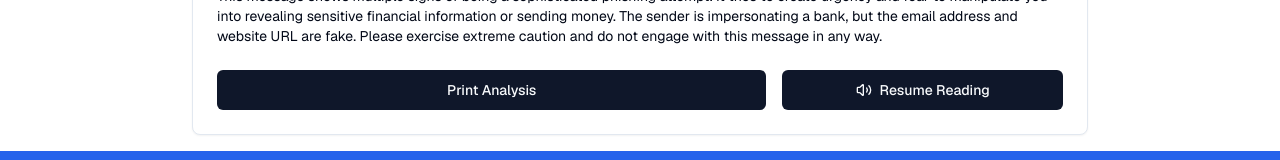
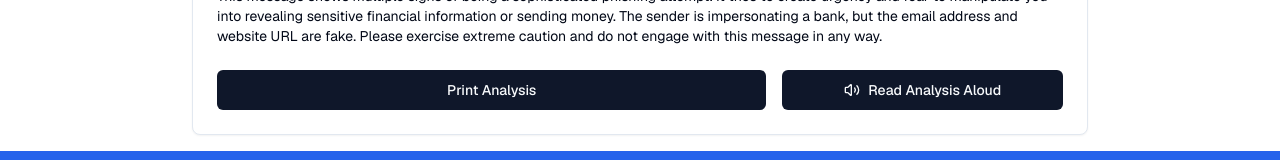
Before and after one commit to contigen/aware, a Next.js app: page /detect in a window 1280 px wide. Shown: the part 1742-1902 px from the top of the page. Built offline with nearby package versions, Linux system fonts and the light colour scheme.

Commit message:
Refactor  types

```diff
--- a/src/components/scam-analysis.tsx
+++ b/src/components/scam-analysis.tsx
@@ -28,42 +28,12 @@ import {
 import { useSpeechSynthesis } from '&/features/use-speech-synthesis'
 import { generateReadableSummary } from '&/lib/utils'
 import { toast } from '&/hooks/use-toast'
-
-type ThreatLevel = 'Low' | 'Medium' | 'High'
-type ThreatType =
-  | 'Phishing'
-  | 'Malware'
-  | 'Financial Scam'
-  | 'Identity Theft'
-  | 'Fake Offer'
-type SuspiciousElementType =
-  | 'URL'
-  | 'Email Address'
-  | 'Phone Number'
-  | 'Text Content'
-
-interface PotentialThreat {
-  type: ThreatType
-  description: string
-  severity: ThreatLevel
-}
-
-interface SuspiciousElement {
-  type: SuspiciousElementType
-  value: string
-  reason: string
-}
-
-interface ScamAnalysisResult {
-  isScam: boolean
-  overallThreatLevel: ThreatLevel
-  confidence: number
-  potentialThreats: PotentialThreat[]
-  suspiciousElements: SuspiciousElement[]
-  safetyTips: string[]
-  recommendedActions: string[]
-  summary: string
-}
+import {
+  SuspiciousElementType,
+  ThreatType,
+  ThreatLevel,
+  ScamAnalysisResult,
+} from '&/types'
 
 const threatIcons: Record<ThreatType, React.ReactNode> = {
   Phishing: <AlertCircle className='h-5 w-5' />,
@@ -81,9 +51,9 @@ const suspiciousElementIcons: Record<SuspiciousElementType, React.ReactNode> = {
 }
 
 const threatLevelColors: Record<ThreatLevel, string> = {
-  Low: 'bg-success text-success-foreground',
-  Medium: 'bg-warning text-warning-foreground',
-  High: 'bg-destructive text-destructive-foreground',
+  Low: `bg-success text-success-foreground`,
+  Medium: `bg-warning text-warning-foreground`,
+  High: `bg-destructive text-destructive-foreground`,
 }
 
 function ScamAnalysis({ result }: { result: ScamAnalysisResult }) {
@@ -110,14 +80,12 @@ function ScamAnalysis({ result }: { result: ScamAnalysisResult }) {
       })
       return
     }
-    setIsReading(prev => !prev)
     if (isReading) {
       pause()
-    } else if (!isReading && hasCompletedReading) {
+    } else {
       speak()
-    } else {
-      resume()
     }
+    setIsReading(prev => !prev)
   }
 
   return (
@@ -232,11 +200,7 @@ function ScamAnalysis({ result }: { result: ScamAnalysisResult }) {
           className='w-full sm:w-1/2 bg-primary text-primary-foreground hover:bg-primary/90'
         >
           <Volume2 className='mr-2 h-4 w-4' />
-          {isReading
-            ? `Reading...`
-            : hasCompletedReading
-            ? `Read Analysis Aloud`
-            : `Resume Reading`}
+          {isReading ? `Reading...` : `Read Analysis Aloud`}
         </Button>
       </CardFooter>
     </Card>
--- a/src/types.ts
+++ b/src/types.ts
@@ -1,24 +1,36 @@
 import { z } from 'zod'
+
+export type ThreatLevel = 'Low' | 'Medium' | 'High'
+export type ThreatType =
+  | 'Phishing'
+  | 'Malware'
+  | 'Financial Scam'
+  | 'Identity Theft'
+  | 'Fake Offer'
+export type SuspiciousElementType =
+  | 'URL'
+  | 'Email Address'
+  | 'Phone Number'
+  | 'Text Content'
+
+export type PotentialThreat = {
+  type: ThreatType
+  description: string
+  severity: ThreatLevel
+}
+
+export type SuspiciousElement = {
+  type: SuspiciousElementType
+  value: string
+  reason: string
+}
 
 export type ScamAnalysisResult = {
   isScam: boolean
-  overallThreatLevel: 'Low' | 'Medium' | 'High'
+  overallThreatLevel: ThreatLevel
   confidence: number
-  potentialThreats: {
-    type:
-      | 'Phishing'
-      | 'Malware'
-      | 'Financial Scam'
-      | 'Identity Theft'
-      | 'Fake Offer'
-    description: string
-    severity: 'Low' | 'Medium' | 'High'
-  }[]
-  suspiciousElements: {
-    type: 'URL' | 'Email Address' | 'Phone Number' | 'Text Content'
-    value: string
-    reason: string
-  }[]
+  potentialThreats: PotentialThreat[]
+  suspiciousElements: SuspiciousElement[]
   safetyTips: string[]
   recommendedActions: string[]
   summary: string
```
